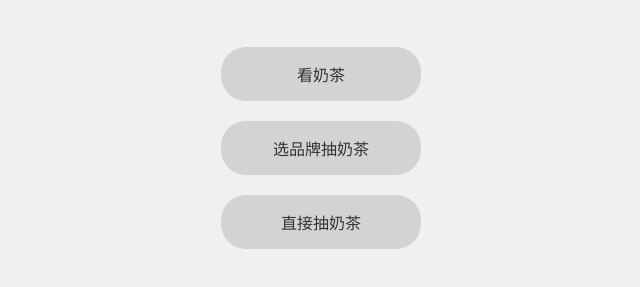
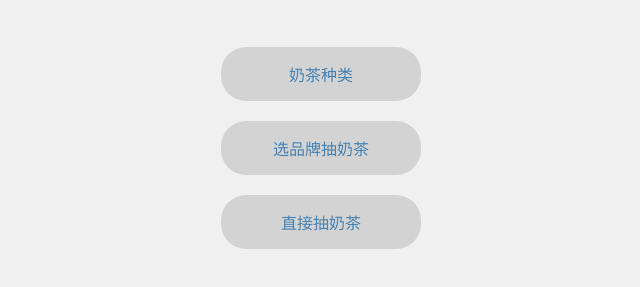
Before and after one commit to xxintong/gmj-, a plain HTML site: page index.html in a window 1280 px wide. Shown: the part 303-590 px from the top of the page, without its empty margins (319-959 px from the left). Drawn offline with Linux system fonts and the light colour scheme.

Commit message:
Update index.html

```diff
--- a/index.html
+++ b/index.html
@@ -3,7 +3,7 @@
 <head>
     <meta charset="UTF-8">
     <meta name="viewport" content="width=device-width, initial-scale=1.0">
-    <title>gmj今天喝什么</title>
+    <title>gmj不许喝奶茶了！</title>
     <style>
         body {
             font-family: Arial, sans-serif;
@@ -33,7 +33,7 @@
             border: none;
             border-radius: 25px;
             background-color: #d3d3d3; /* 设置为浅灰色 */
-            color: #333;
+            color: #4682B4;
             cursor: pointer;
             transition: background-color 0.3s;
         }
@@ -46,7 +46,7 @@
 
     <h1>gmj今天喝什么</h1>
     <div class="button-container">
-        <button onclick="window.location.href='p1.html'">看奶茶</button>
+        <button onclick="window.location.href='p1.html'">奶茶种类</button>
         <button onclick="window.location.href='p2.html'">选品牌抽奶茶</button>
         <button onclick="window.location.href='p3.html'">直接抽奶茶</button>
     </div>
```
